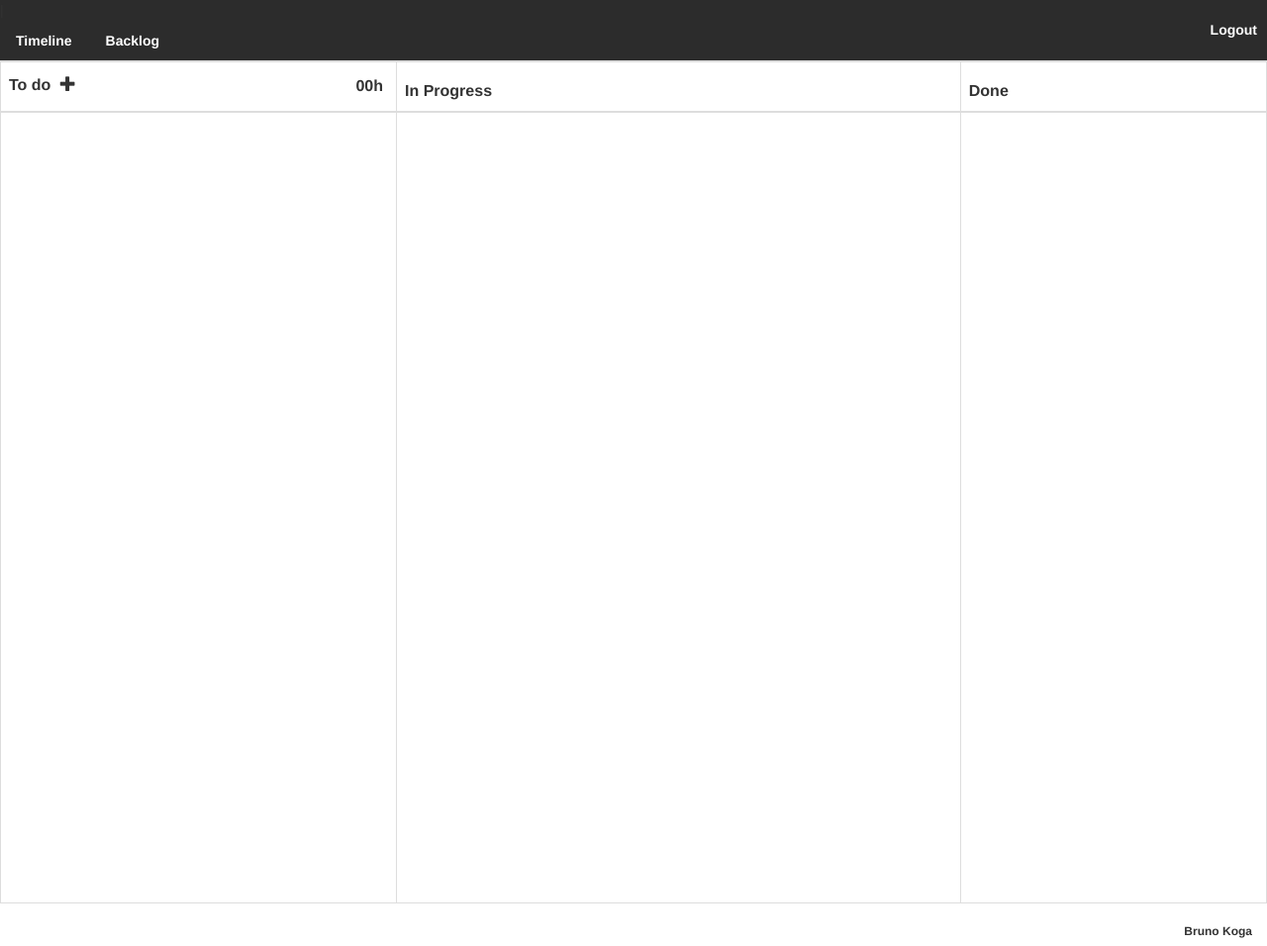
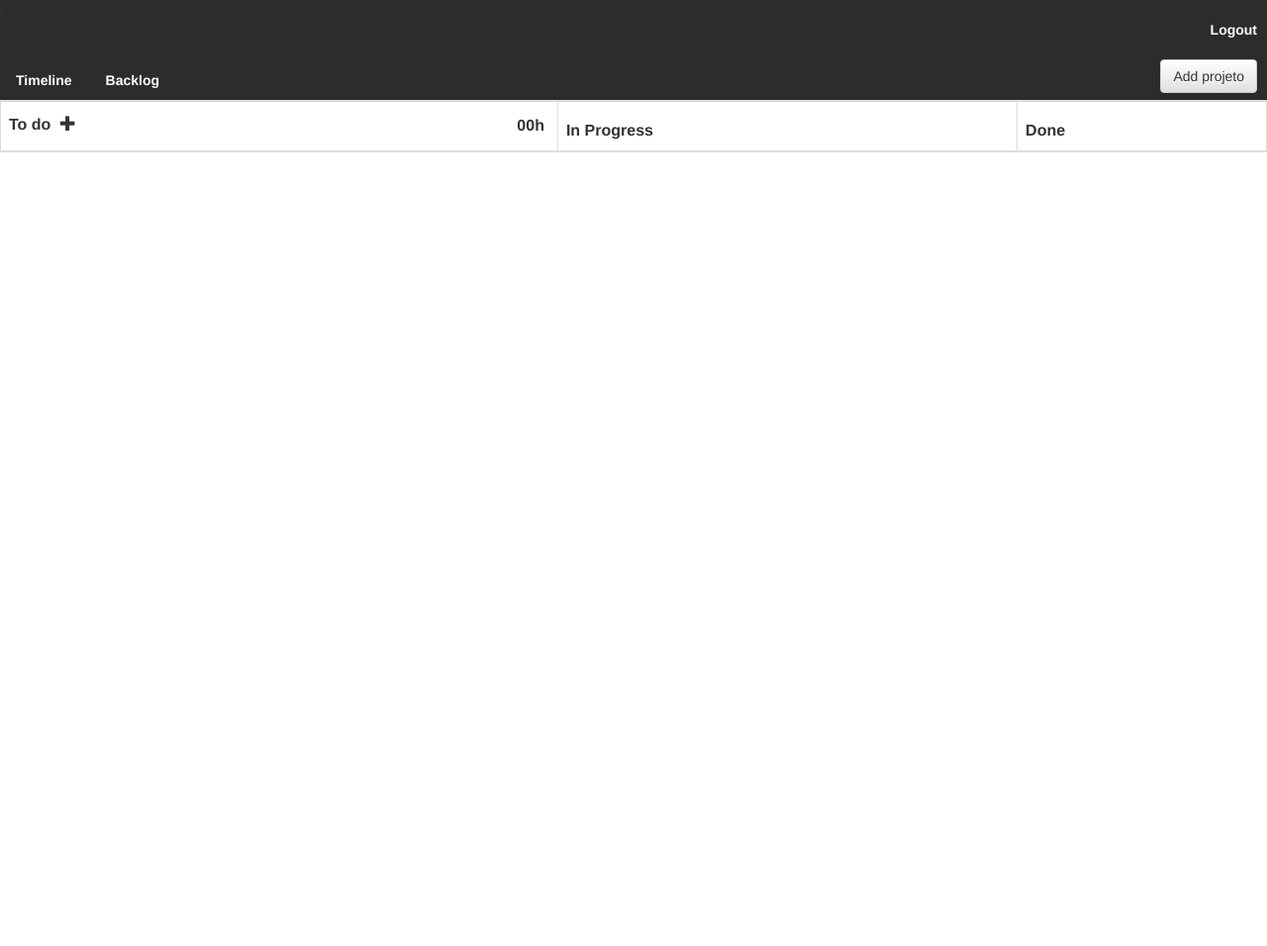
Before and after one commit to koga187/agenda, a PHP site: template web/views/backlog/backlog.html.twig in a window 1280 px wide. Shown: the whole page at 99% size. After the commit the page ends 154 px from the top, so only its background shows below. Run offline with PHP 8.4, Linux system fonts and the light colour scheme; the template is opened without the code that fills it, so the values that code supplies are empty; some libraries are stand-ins or nearby versions.

Commit message:
Adicionado cadastro de projeto no protótipo, mais backlog

```diff
--- a/web/css/agendamento.css
+++ b/web/css/backlog.css
@@ -15,6 +15,11 @@ div.tarefaAgendada{
     border-top-right-radius: 20px;
     border-left: solid 15px #95b3d7;
     background-color: #dce6f4
+}
+
+.backLogLine{
+    height: 150px;
+    max-height: 400px;
 }
 
 .tituloTarefaView {
@@ -43,3 +48,11 @@ div.tarefaAgendada{
     float: right;
     padding-right: 15px;
 }
+
+.linhaBacklogProjeto{
+    background-color: lightgray;
+}
+
+.tituloBacklogProjeto{
+    margin: 0 0 0 0;
+}
--- a/web/css/layout.css
+++ b/web/css/layout.css
@@ -22,3 +22,16 @@
     float: right;
     padding-right: 10px;
 }
+
+#addProjeto{
+    float: right;
+}
+
+.addProjeto{
+    padding-top: 40px;
+    padding-right: 10px;
+}
+
+#menuPrincipal{
+    padding-top: 40px;
+}
--- a/web/js/agendamento.js
+++ /dev/null
@@ -1,47 +0,0 @@
-var $body;
-
-$(document).ready(function(){
-    $body = $('body');
-
-    $('td.Tarefa').droppable(function(){
-        alert('trabaia cumpadi');
-    });
-
-    $('td.Desenvolvendo').droppable(function(){
-        alert('Desenvolvi cumpadi');
-    });
-
-    $('td.FInalizado').droppable(function(){
-        alert('Finaliza cumpadi');
-    });
-
-    $('#modalTarefa').on('show.bs.modal', function(ev){
-        $body.on('click', '#salvarFormulario', function(){
-            $novaTarefa = $('.tarefaView').clone();
-            $novaTarefa.find('.tituloTarefaView').html($('#tituloTarefa').val());
-            $novaTarefa.find('.descricaoTarefaView').html($('#descricaoTarefa').val());
-            $novaTarefa.find('.horasTarefaView').html($('#horasTarefa').val());
-
-            $novaTarefa.removeClass('tarefaView').addClass('tarefaAgendada').attr('id', $('.tarefaAgendada').length+1).draggable();
-
-            $('td.to_do').append($novaTarefa);
-        });
-
-    });
-    //$('#calendar').fullCalendar({
-    //    defaultView: 'Month',
-    //    events: [
-    //        // events go here
-    //    ],
-    //    resources: [
-    //        // resources go here
-    //    ]
-    //    // other options go here...
-    //});
-
-    //$('.tarefaAgendada').
-});
-
-function adicionaTarefa(event) {
-    alert('teste');
-}
--- /dev/null
+++ b/web/js/backlog.js
@@ -0,0 +1,43 @@
+$(document).ready(function(){
+
+    $('td.Tarefa').droppable(function(){
+        alert('trabaia cumpadi');
+    });
+
+    $('td.Desenvolvendo').droppable(function(){
+        alert('Desenvolvi cumpadi');
+    });
+
+    $('td.FInalizado').droppable(function(){
+        alert('Finaliza cumpadi');
+    });
+
+    body.on('click', '#salvarFormulario', function(){
+        var $novaTarefa = $('.tarefaView').clone();
+        $novaTarefa.find('.tituloTarefaView').html($('#tituloTarefa').val());
+        $novaTarefa.find('.descricaoTarefaView').html($('#descricaoTarefa').val());
+        $novaTarefa.find('.horasTarefaView').html($('#horasTarefa').val());
+        $novaTarefa.removeClass('tarefaView').addClass('tarefaAgendada').attr('id', $('.tarefaAgendada').length+1).draggable();
+
+        $('tr#projeto_'+$('#optionProjetoTarefa').val()+' td.to_do').append($novaTarefa);
+    });
+
+    $('#modalTarefa').on('show.bs.modal', function(ev){
+        if($('.tituloBacklogProjeto').length > 0) {
+            if($('#optionProjetoTarefa').length > 0) {
+                $('#optionProjetoTarefa').remove();
+            }
+            var optionProjeto = '<select id="optionProjetoTarefa" class="form-control">';
+            $('.tituloBacklogProjeto').each(function(){
+                optionProjeto += '<option value="'+$(this).html()+'">'+$(this).html()+'</option>';
+            });
+            optionProjeto += '</select>';
+
+            $(this).find('.modal-body').append(optionProjeto);
+        } else {
+            ev.preventDefault();
+            alert('Cadastre projetos!');
+        }
+
+    });
+});
--- /dev/null
+++ b/web/js/layout.js
@@ -0,0 +1,36 @@
+var body;
+//var projetos = [];
+var url;
+var path;
+
+$(document).ready(function(){
+    url = window.location.href;
+    path = window.location.pathname;
+    body = $('body');
+
+    //$('#modalProjeto').on('show.bs.modal', function(ev){
+        body.on('click', '#salvarProjeto', function(){
+            //var key;
+            //key = projetos.length;
+            //projetos[key] = {
+                var tituloProjeto = $('#tituloProjeto').val();
+                var descricaoProjeto = $('#descricaoProjeto').val();
+                var dataInicio = $('#dataInicio').val();
+                var dataFim = $('#dataFim').val();
+            //};
+
+            if(path == '/backlog') {
+                var table = $('#backlogTable');
+                var projectLine = "<tr class=\"linhaBacklogProjeto\"><td colspan=\"3\"'><h4 class=\"tituloBacklogProjeto\">"+tituloProjeto+"</h4></td></tr>" +
+                    "<tr id=\"projeto_"+tituloProjeto+"\" class=\"backLogLine\">" +
+                    "<td class=\"to_do\"></td>"+
+                    "<td class=\"in_progress\"></td>"+
+                    "<td class=\"done\"></td></tr>";
+
+                table.find('tbody').append(projectLine);
+            } else if (path == '/timeline'){
+
+            }
+        //});
+    });
+});
--- a/web/js/timeline.js
+++ b/web/js/timeline.js
@@ -1,4 +1,5 @@
 $(document).ready(function(){
+
     $('#calendar').fullCalendar({
         now: '2016-02-23',
         editable: false,
--- a/web/views/backlog/backlog.html.twig
+++ b/web/views/backlog/backlog.html.twig
@@ -3,14 +3,14 @@
 {% block sub_title 'Backlog' %}
 
 {% block javascript %}
-    <script src="../js/agendamento.js" type="application/javascript"></script>
+    <script src="../js/backlog.js" type="application/javascript"></script>
 {% endblock javascript %}
 {% block stylesheet %}
-    <link rel="stylesheet" type="text/css" href="../css/agendamento.css">
+    <link rel="stylesheet" type="text/css" href="../css/backlog.css">
 {% endblock stylesheet %}
 
 {% block body %}
-    <table class="table table-bordered">
+    <table class="table table-bordered" id="backlogTable">
         <thead>
         <tr>
             <th>To do
@@ -22,11 +22,6 @@
         </tr>
         </thead>
         <tbody class="table-bordered">
-        <tr style="height: 100vh">
-            <td class="to_do"></td>
-            <td class="in_progress"></td>
-            <td class="done"></td>
-        </tr>
         </tbody>
         <tfoot>
         </tfoot>
@@ -36,7 +31,6 @@
         <h4 class="tituloTarefaView"></h4>
         <span class="descricaoTarefaView"></span>
         <span class="horasTarefaView"></span>
-        <label class="nomeCadastro">Bruno Koga</label>
     </div>
     <!-- Modal -->
     <div class="modal fade" id="modalTarefa" role="dialog">
--- a/web/views/layout.html.twig
+++ b/web/views/layout.html.twig
@@ -3,13 +3,15 @@
 <!-- Latest compiled and minified CSS -->
     <link rel="stylesheet" href="https://maxcdn.bootstrapcdn.com/bootstrap/3.3.6/css/bootstrap.min.css" integrity="sha384-1q8mTJOASx8j1Au+a5WDVnPi2lkFfwwEAa8hDDdjZlpLegxhjVME1fgjWPGmkzs7" crossorigin="anonymous">
     <!-- style agenda -->
-    <link rel="stylesheet" type="text/css" href="../css/layout.css">
+    <link rel="stylesheet" type="text/css" href="../js/jquery-ui/jquery-ui.css">
     <!-- Optional theme -->
     <link rel="stylesheet" href="https://maxcdn.bootstrapcdn.com/bootstrap/3.3.6/css/bootstrap-theme.min.css" integrity="sha384-fLW2N01lMqjakBkx3l/M9EahuwpSfeNvV63J5ezn3uZzapT0u7EYsXMjQV+0En5r" crossorigin="anonymous">
     <!-- Latest compiled and minified JavaScript -->
     <script src="../js/jquery.min.js" type="application/javascript"></script>
     <script src="../js/jquery-ui/jquery-ui.js" type="application/javascript"></script>
-    <link rel="stylesheet" type="text/css" href="../js/jquery-ui/jquery-ui.css">
+    <!-- layout -->
+    <link rel="stylesheet" type="text/css" href="../css/layout.css">
+    <script src="../js/layout.js" type="application/javascript"></script>
     <script src="https://maxcdn.bootstrapcdn.com/bootstrap/3.3.6/js/bootstrap.min.js" integrity="sha384-0mSbJDEHialfmuBBQP6A4Qrprq5OVfW37PRR3j5ELqxss1yVqOtnepnHVP9aJ7xS" crossorigin="anonymous"></script>
     {% block javascript %}{% endblock javascript %}
     {% block stylesheet %}{% endblock stylesheet %}
@@ -18,20 +20,43 @@
 <div id="banner">
 |   <div>
         <span class="logout">Logout</span>
-        <ul class="nav nav-tabs">
+        <div class="addProjeto"><input type="button" class="btn btn-default" id="addProjeto" data-toggle="modal" data-target="#modalProjeto" value="Add projeto"></div>
+        <ul class="nav nav-tabs menuPrincipal">
             <li><a class="aba {% if timeline %} active {% endif %}" href="/timeline">Timeline</a></li>
             <li><a class="aba {% if backlog %} active {% endif %}" href="/backlog">Backlog</a></li>
         </ul>
-        {#<h2>#}
-            {#<a href="/backlog">backlog</a>#}
-        {#</h2>#}
-        {#<p>#}
-            {#Sistema de acompanhamento de backlog#}
-        {#</p>#}
     </div>
 </div>
 {% block body %}
     bem vindo a Agenda!
 {% endblock %}
+<!-- Modal -->
+<div class="modal fade" id="modalProjeto" role="dialog">
+    <div class="modal-dialog">
+        <!-- Modal content-->
+        <div class="modal-content">
+            <div class="modal-header">
+                <button type="button" class="close" data-dismiss="modal">&times;</button>
+                <h4 class="modal-title">Cadastro Projeto</h4>
+            </div>
+            <div class="modal-body">
+                <div id="formProjeto" >
+                    <label for="tituloProjeto">Titulo</label>
+                    <input type="text" name="tituloProjeto" id="tituloProjeto" class="form-control"/>
+                    <label for="descricaoProjeto">Descrição</label>
+                    <input type="text" name="descricaoProjeto" id="descricaoProjeto" class="form-control"/>
+                    <label for="dataInicio">Data Inicio</label>
+                    <input type="date" name="dataInicio" id="dataInicio" class="form-control">
+                    <label for="dataFim">Data Fim</label>
+                    <input type="date" name="dataFim" id="dataFim" class="form-control">
+                </div>
+            </div>
+            <div class="modal-footer form-group">
+                <input type="button" class="btn btn-default"  value="salvar" id="salvarProjeto">
+                <button type="button" class="btn btn-default" data-dismiss="modal">Fechar</button>
+            </div>
+        </div>
+    </div>
+</div>
 </body>
 </html>
```
